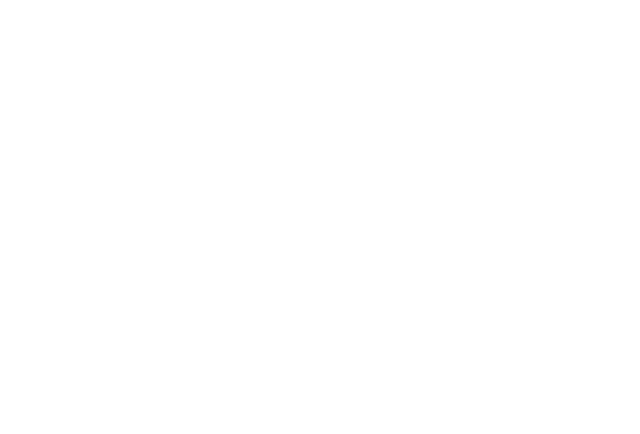
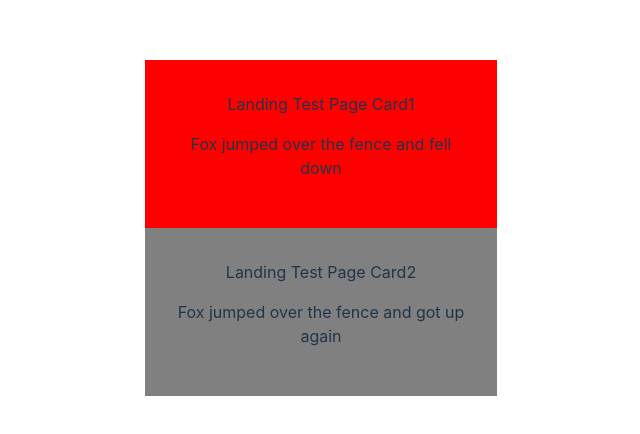
Before and after one commit to jvpatey/OralCheckr, a React (Vite) app: page /appbear in a window 1280 px wide. Before the commit this address had no page. Shown: the part 172-606 px from the top of the page, without its empty margins (319-959 px from the left). Built offline with nearby package versions, Linux system fonts and the light colour scheme.

Commit message:
test-commit: should revert
Co-authored-by: Jeff Patey <jvpatey@users.noreply.github.com>

```diff
--- a/src/App.tsx
+++ b/src/App.tsx
@@ -1,12 +1,14 @@
 import { BrowserRouter, Route, Routes } from 'react-router-dom';
 import './App.css';
 import Landing from './pages/Landing';
+import { LandingTest } from './pages/LandingTest';
 
 export function App() {
   return (
     <BrowserRouter>
       <Routes>
         <Route path="/landing" element={<Landing />}></Route>
+        <Route path="/appbear" element={<LandingTest />}></Route>
       </Routes>
     </BrowserRouter>
   );
--- /dev/null
+++ b/src/componenets/TestExample.tsx
@@ -0,0 +1,22 @@
+import Card from 'react-bootstrap/Card';
+
+type Props = {
+  cardTitle: string;
+  cardBody: string;
+  cardLink?: string;
+  color?: string;
+};
+
+export function TestExample(props: Props) {
+  const { cardTitle, cardBody, cardLink, color } = props;
+
+  return (
+    <Card style={{ width: '18rem', backgroundColor: color ?? 'grey' }}>
+      <Card.Body>
+        <Card.Title>{cardTitle}</Card.Title>
+        <Card.Text>{cardBody}</Card.Text>
+        <Card.Link href="#">{cardLink}</Card.Link>
+      </Card.Body>
+    </Card>
+  );
+}
--- a/src/pages/Landing.tsx
+++ b/src/pages/Landing.tsx
@@ -1,4 +1,5 @@
 import { useState } from 'react';
+import { TestExample } from '../componenets/TestExample';
 
 export default function Landing() {
   const [count, setCount] = useState(0);
@@ -19,6 +20,7 @@
         Add
       </button>
       <button onClick={handleSubtract}>Subtract</button>
+      <TestExample cardTitle="Landing Page" cardBody="Fox jumped over the fence" />
     </>
   );
 }
--- /dev/null
+++ b/src/pages/LandingTest.tsx
@@ -0,0 +1,10 @@
+import { TestExample } from '../componenets/TestExample';
+
+export function LandingTest() {
+  return (
+    <>
+      <TestExample cardTitle="Landing Test Page Card1" cardBody="Fox jumped over the fence and fell down" color="red" />
+      <TestExample cardTitle="Landing Test Page Card2" cardBody="Fox jumped over the fence and got up again" />
+    </>
+  );
+}
```
